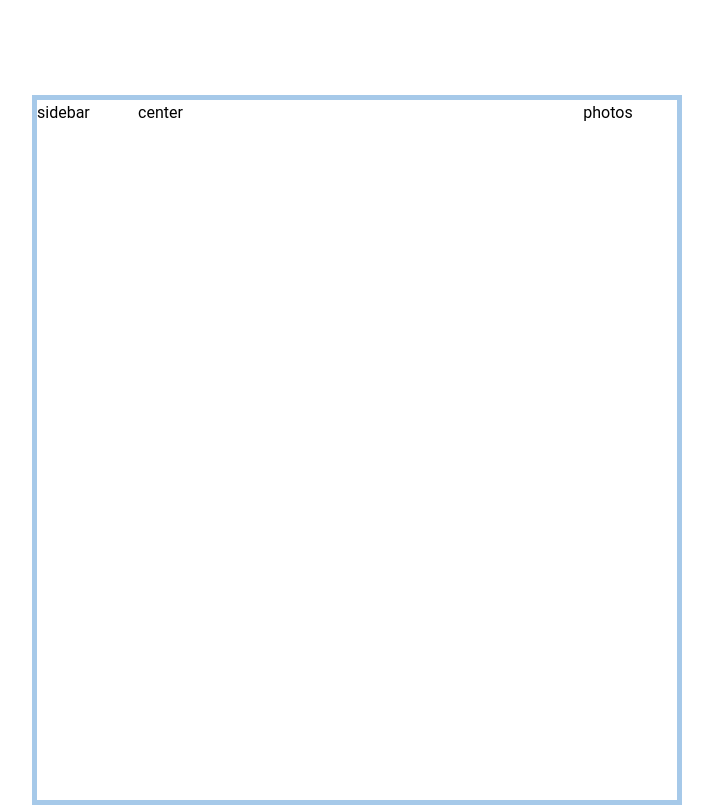
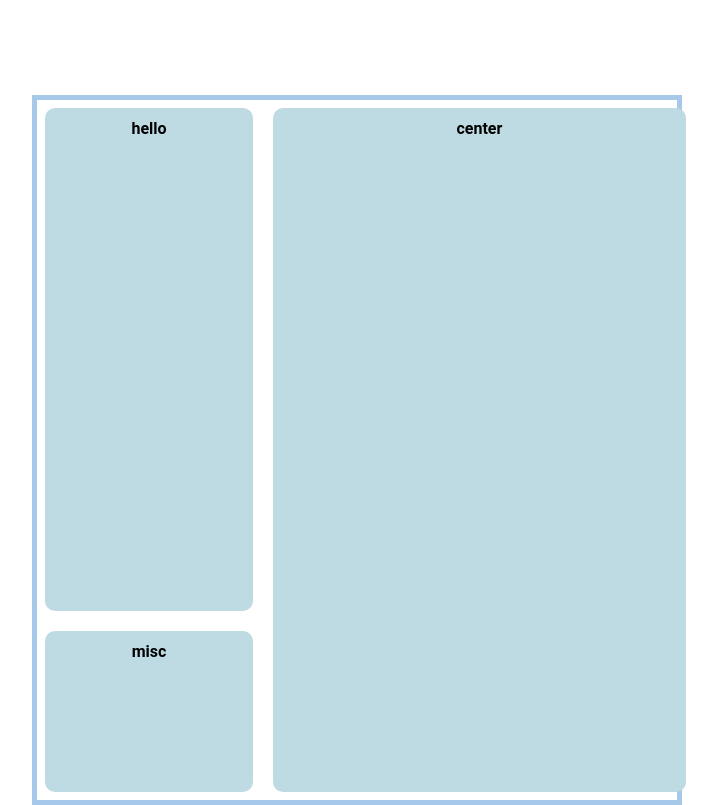
Before and after one commit to 3nya/personal-website, a plain HTML site: page index.html in a window 1280 px wide. Shown: the whole page, without its empty margins (283-1000 px from the left). Drawn offline with Linux system fonts and the light colour scheme; files that its build step writes are made by us from their sources.

Commit message:
Update index.html

```diff
--- a/index.html
+++ b/index.html
@@ -2,21 +2,22 @@
 <html lang = "en">
     <head>
         <title> Enya Chen </title>
-        <link rel = "stylesheet" href="style.css">
+        <link rel = "stylesheet" href="css/style.css">
     </head>
 
     <body>
         <div class="container">
-            <div class="sidebar">
-                sidebar
+            <div class="box first">
+                hello
             </div>
-            <div class="center">
+            <div class="box second">
+                misc
+            </div>
+            <div class="box center">
                 <!-- basic intro stuff will go here in a box -->
                 center
             </div>
-            <div class="bottom">
-                photos
-            </div>
+
         </div>
 
 
```
